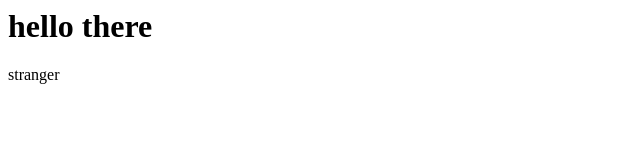
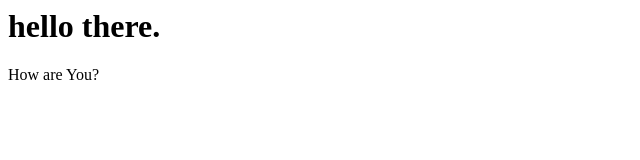
Before and after one commit to WaylonWalker/test, a plain HTML site: page index.html in a window 1280 px wide. Shown: the full height of the page, 0-640 px from the left. Drawn offline with Linux system fonts and the light colour scheme.

Commit message:
DIST to gh-pages

```diff
--- a/index.html
+++ b/index.html
@@ -1 +1 @@
-<h1>hello there</h1><p>stranger</p>
+<h1>hello there.</h1><p>How are You?</p>
```
